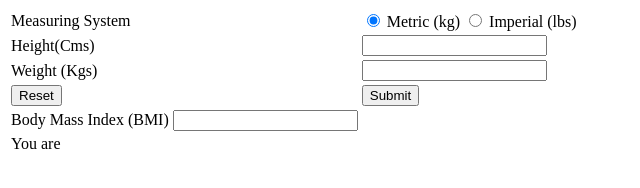
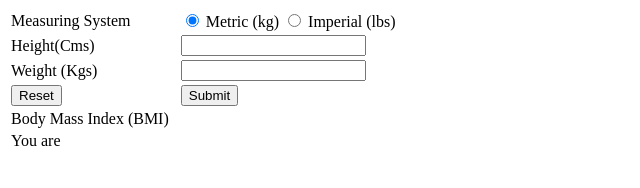
Before and after one commit to mcrampton/bmi_calc, a plain HTML site: page index.html in a window 1280 px wide. Shown: the whole page, without its empty margins (0-640 px from the left). Drawn offline with Linux system fonts and the light colour scheme.

Commit message:
Update index.html

```diff
--- a/index.html
+++ b/index.html
@@ -35,10 +35,10 @@
 			<td><button id="calc" type=button onclick='bmass();'>Submit</button></td>
 		</tr>
 		<tr>
-			<td>Body Mass Index (BMI) <input id="bmi"></td>
+            <td>Body Mass Index (BMI) <span id="bmi">&nbsp;</span></td>
 		</tr>
 		<tr>
-			<td>You are <b id="youAre"></b></td>
+            <td>You are <span id="youAre">&nbsp;</span></td>
 		</tr>
 
 	</table>
```
